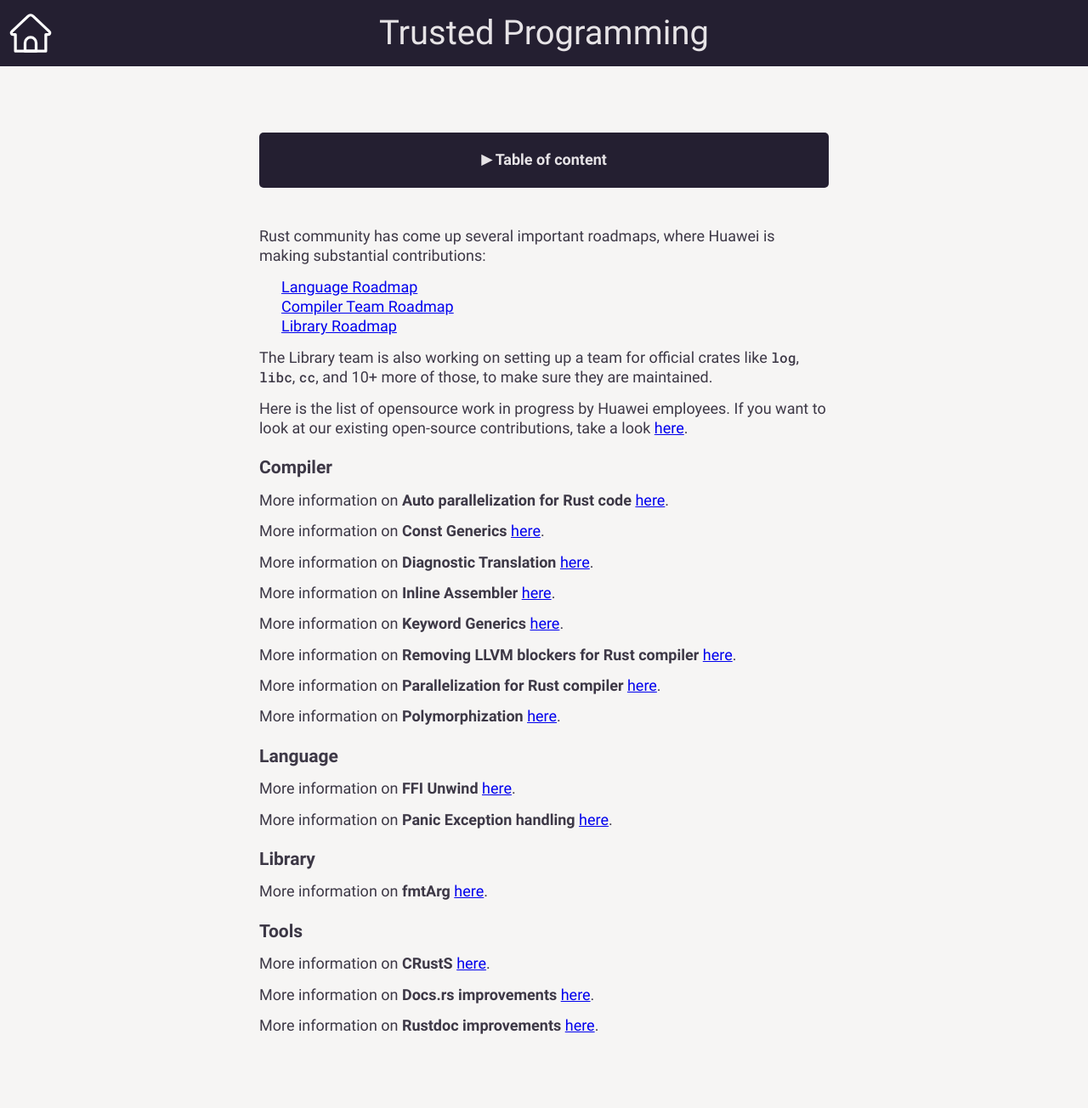
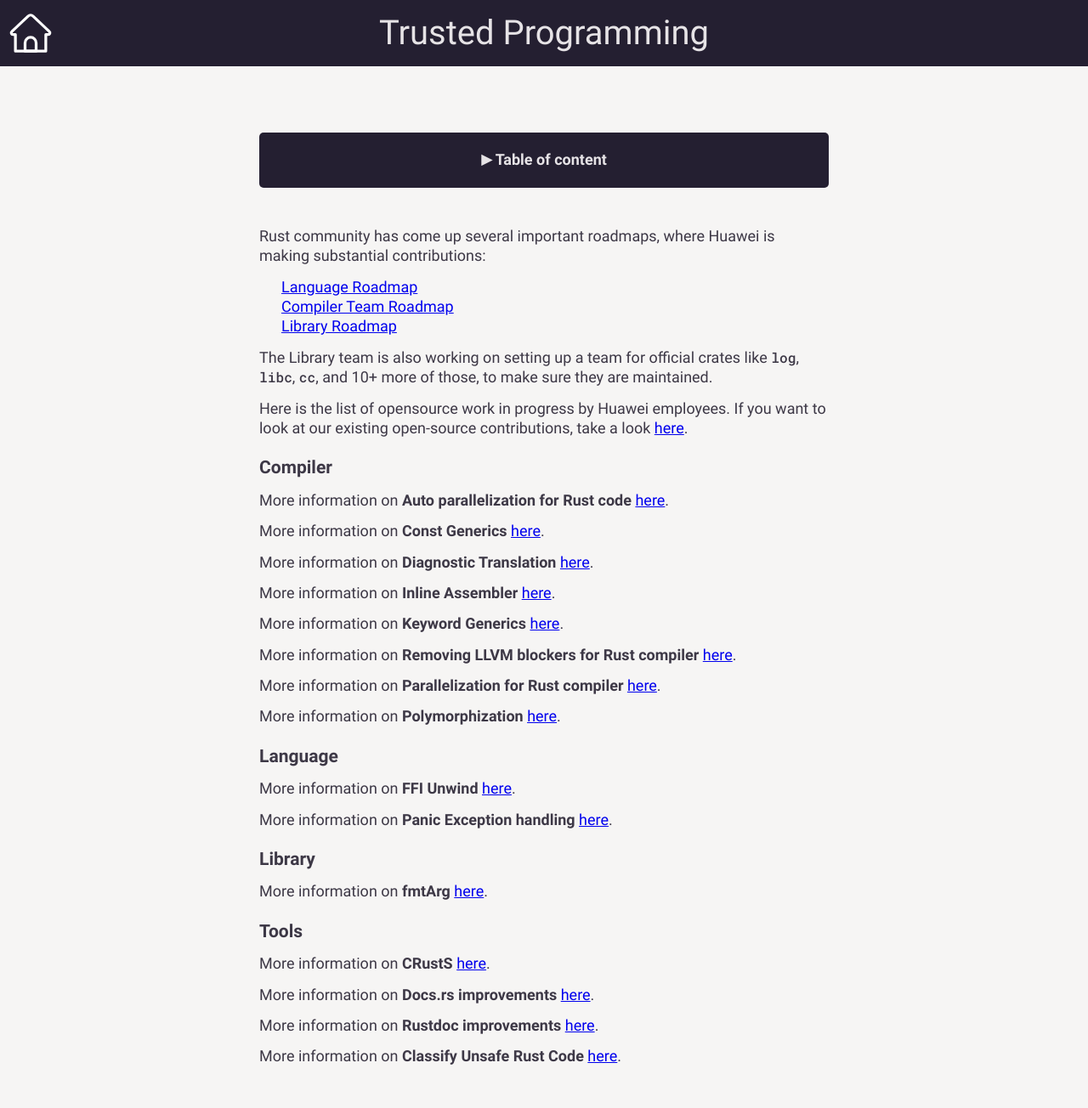
Before and after one commit to yijunyu/trusted-programming.github.io, a Jekyll site: the page built from articles/work-in-progress/index.md, in a window 1280 px wide. Shown: the whole page at 85% size. Built offline with Jekyll 4.4.1, drawn with Linux system fonts in a browser that asks for light colours; before the commit the page ends 1267 px from its top, so only the background shows below that.

Commit message:
Update curs.md

````diff
--- a/articles/work-in-progress/Tools/curs.md
+++ b/articles/work-in-progress/Tools/curs.md
@@ -1,3 +1,8 @@
+---
+layout: post
+title: Classify Unsafe Rust Code
+toc: true
+---
 # Classify Unsafe Rust Code
 
 ```
````
